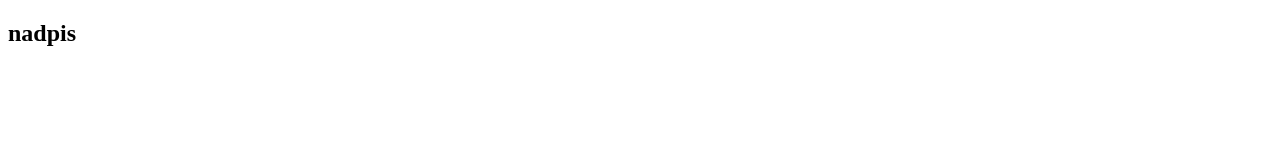
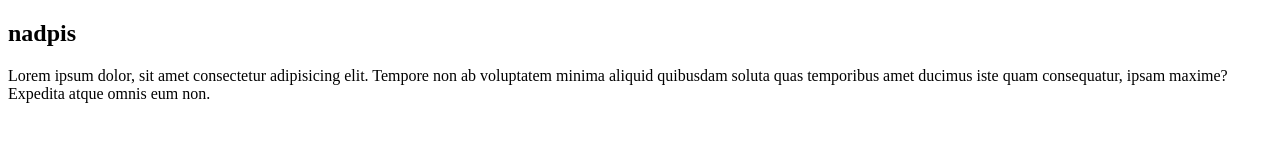
Before and after one commit to Platu123/trcka111, a plain HTML site: page index.html in a window 1280 px wide. Drawn offline with Linux system fonts and the light colour scheme.

Commit message:
první odstavec

```diff
--- a/index.html
+++ b/index.html
@@ -5,5 +5,7 @@
 </head>
 <body>
     <h2>nadpis</h2>
+    <p>Lorem ipsum dolor, sit amet consectetur adipisicing elit. Tempore non ab voluptatem minima aliquid quibusdam
+        soluta quas temporibus amet ducimus iste quam consequatur, ipsam maxime? Expedita atque omnis eum non.</p>
 </body>
 </html>
```
